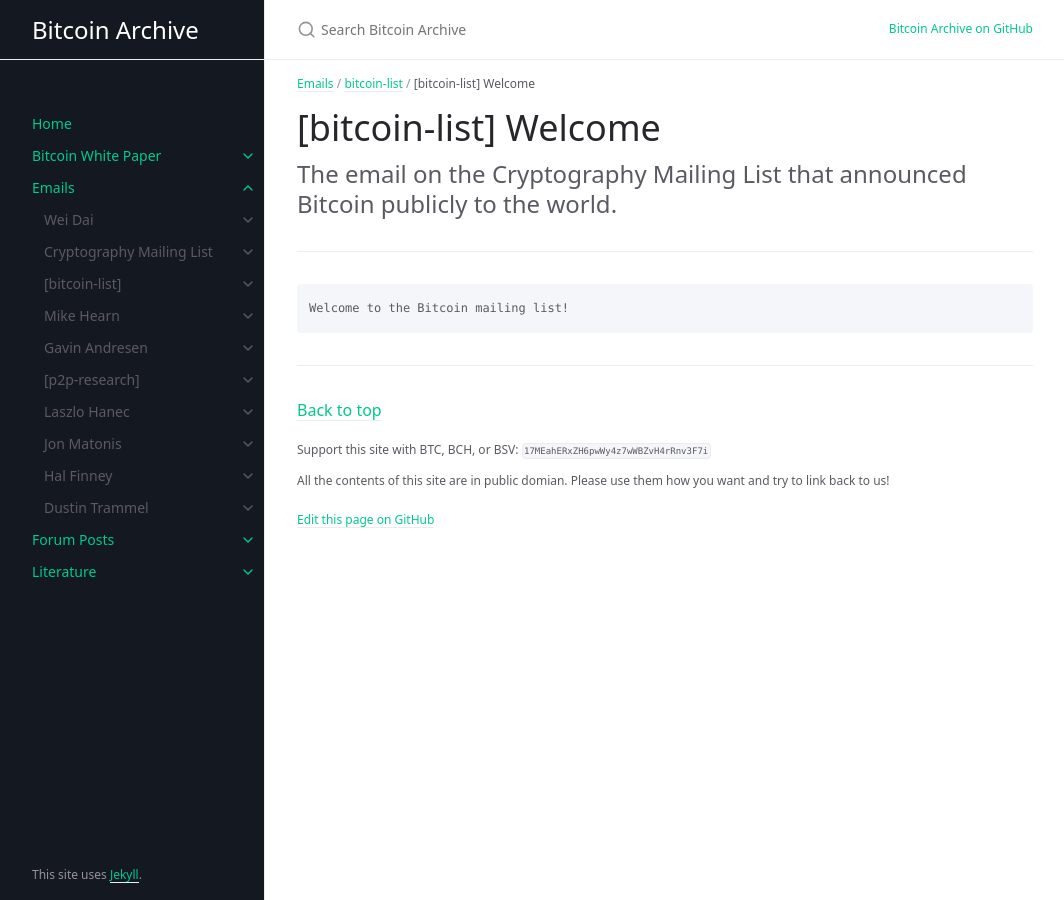
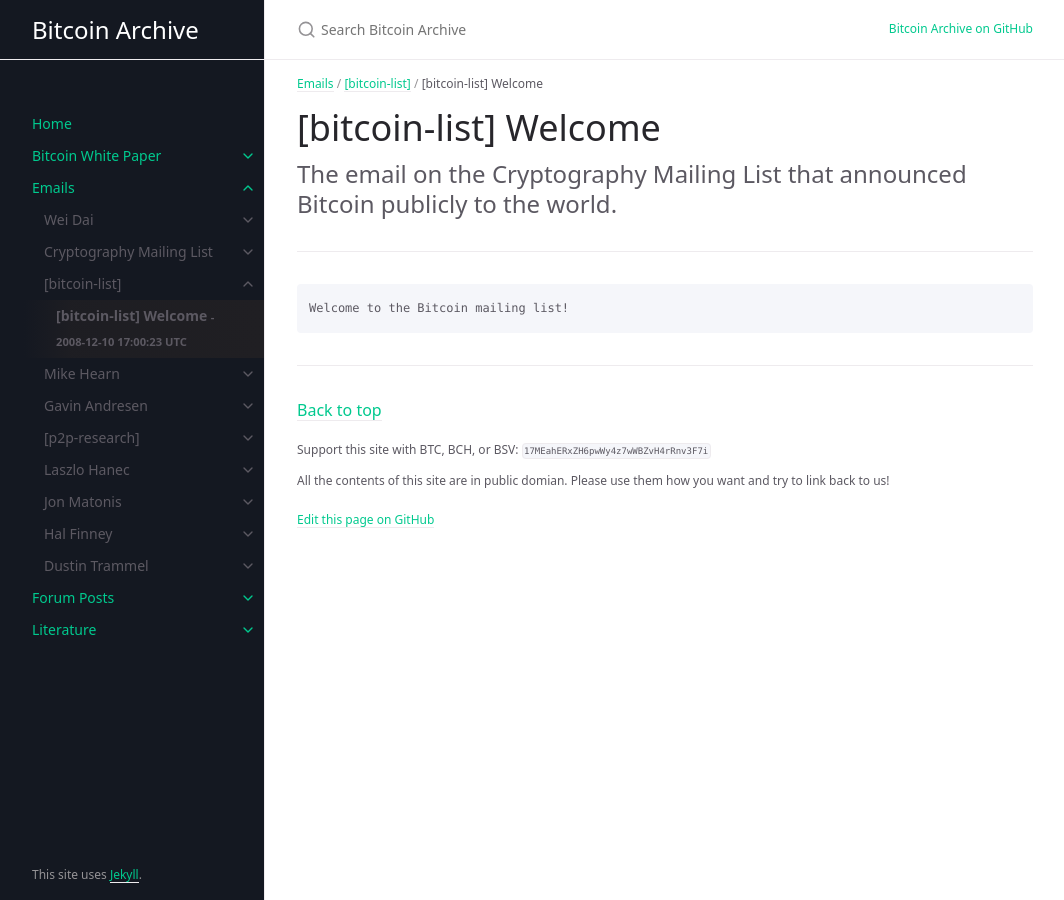
Before and after one commit to wakgill/bitcoin-archive, a Jekyll site: the page built from docs/emails/bitcoin-list/1.md, in a window 1280 px wide. Shown: the whole page, without its empty margins (107-1171 px from the left). Built offline with Jekyll 4.4.1, drawn with Linux system fonts in a browser that asks for light colours.

Commit message:
Update 1.md

```diff
--- a/docs/emails/bitcoin-list/1.md
+++ b/docs/emails/bitcoin-list/1.md
@@ -2,7 +2,7 @@
 layout: default
 title: '[bitcoin-list] Welcome'
 grand_parent: Emails
-parent: bitcoin-list
+parent: '[bitcoin-list]'
 nav_order: 1
 date: 2008-12-10 17:00:23 UTC
 ---
```
